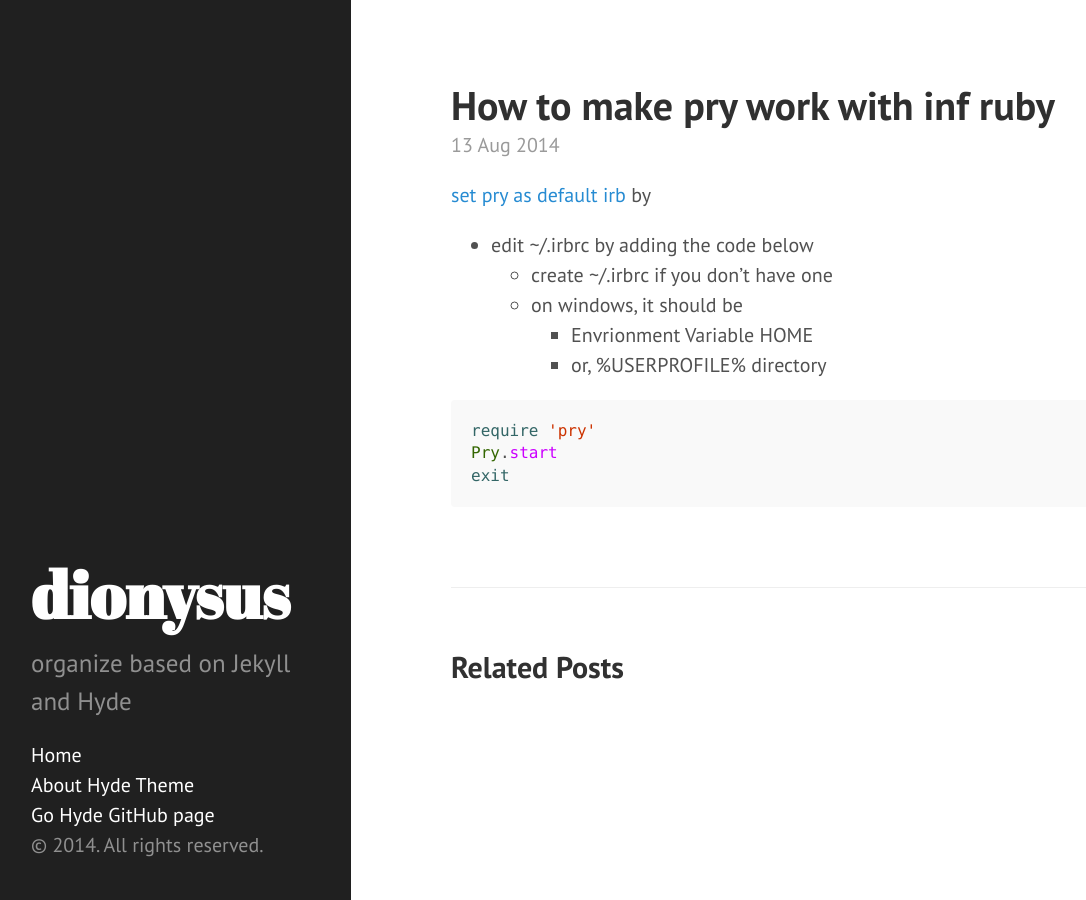
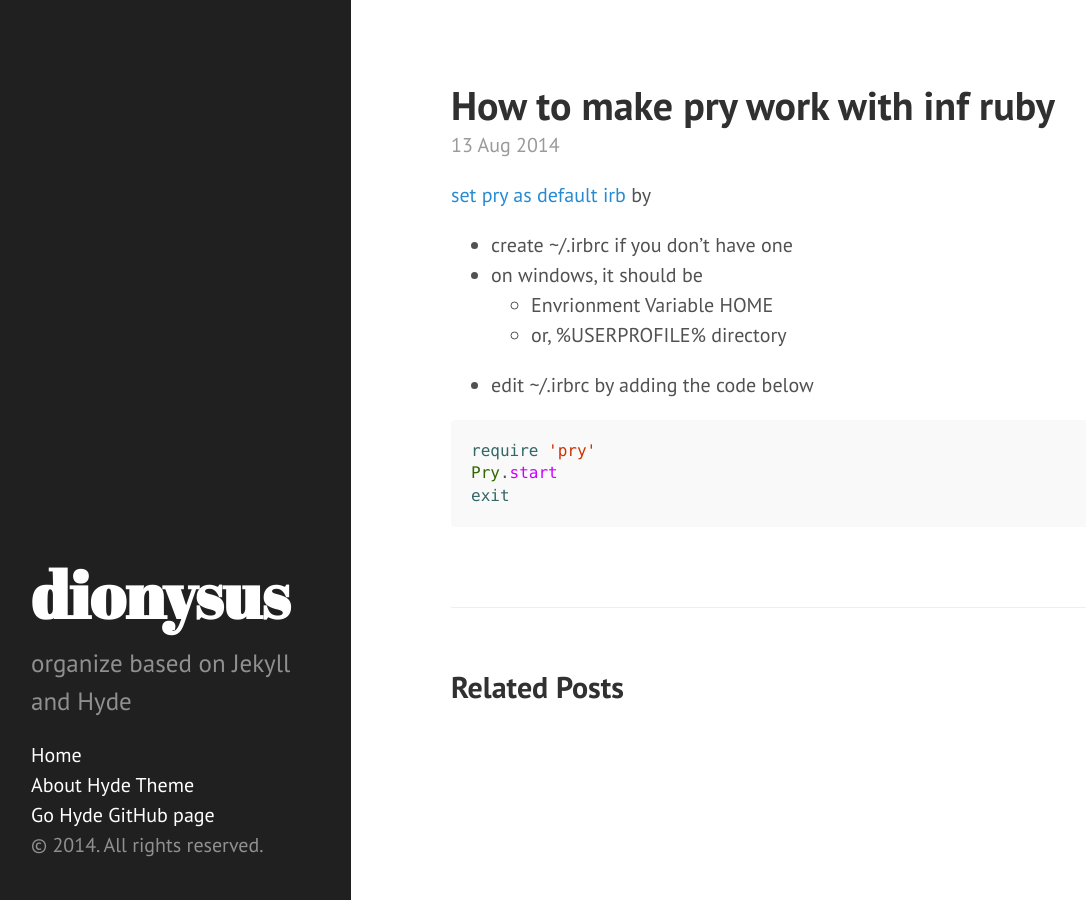
Before and after one commit to iamdionysus/iamdionysus.github.io, a Jekyll site: the page built from _posts/2014-08-13-emacs-inf-ruby-pry-setup.md, in a window 1280 px wide. Shown: the whole page, without its empty margins (9-1095 px from the left). Built offline with Jekyll 4.4.1, drawn with Linux system fonts in a browser that asks for light colours; Markdown is read by kramdown in place of the engine named in the settings.

Commit message:
a bit better doc

````diff
--- a/_posts/2014-08-13-emacs-inf-ruby-pry-setup.md
+++ b/_posts/2014-08-13-emacs-inf-ruby-pry-setup.md
@@ -5,11 +5,11 @@ title: How to make pry work with inf ruby
 
 [set pry as default irb](http://blog.revathskumar.com/2012/11/set-pry-as-default-irb.html) by
 
+* create ~/.irbrc if you don't have one
+* on windows, it should be
+  * Envrionment Variable HOME
+  * or, %USERPROFILE% directory
 * edit ~/.irbrc by adding the code below
-  * create ~/.irbrc if you don't have one
-  * on windows, it should be
-    * Envrionment Variable HOME
-	* or, %USERPROFILE% directory
 
 ```ruby
 require 'pry'
````
